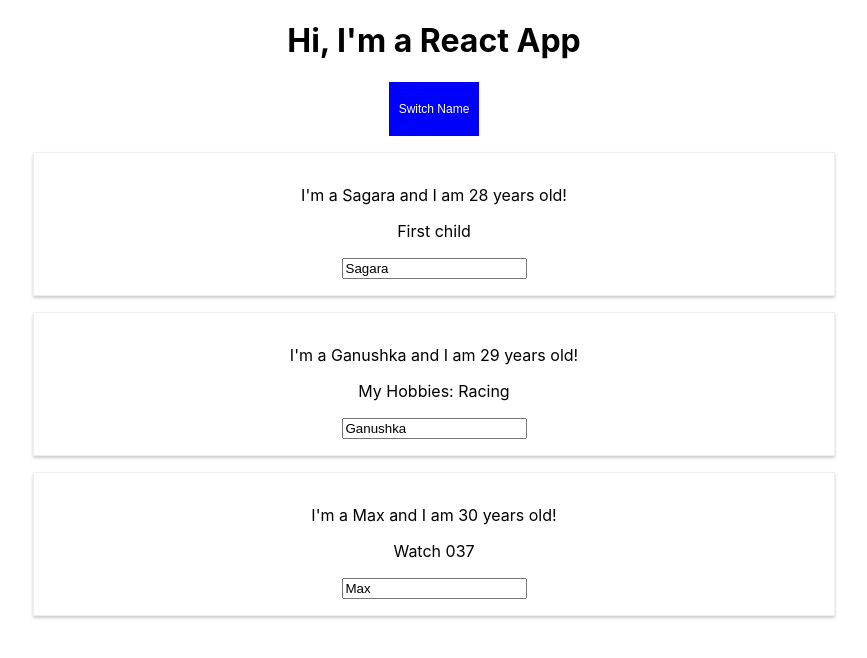
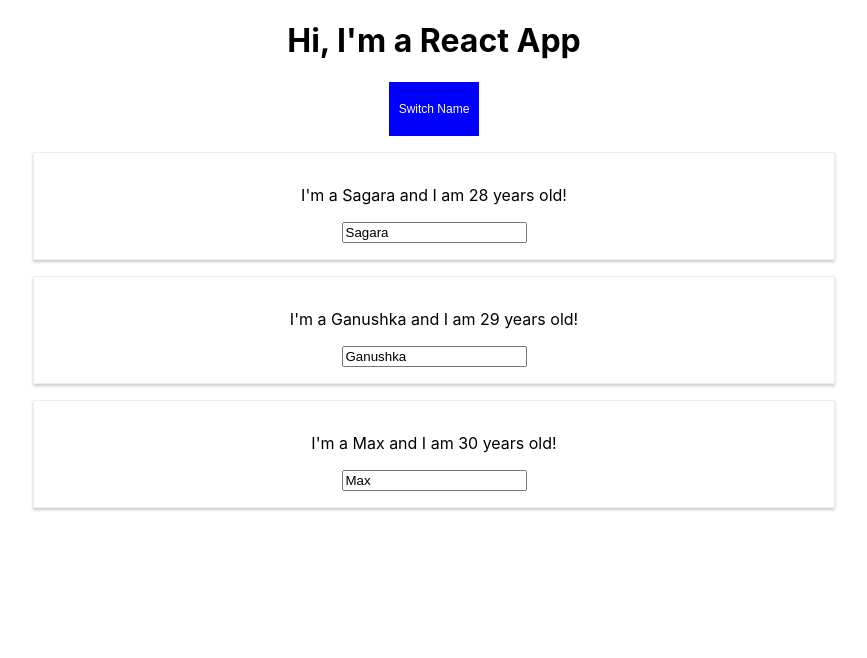
Before and after one commit to SagaraZD/ReactJsTest, a React (Create React App) app: page / in a window 1280 px wide. Both pictures are taken after a click on the button "Switch Name". Shown: the top 658 px of the page, without its empty margins (206-1073 px from the left). Built offline with nearby package versions, Linux system fonts and the light colour scheme.

Commit message:
map with render

```diff
--- a/src/App.js
+++ b/src/App.js
@@ -1,6 +1,7 @@
 import React, { Component } from 'react';
 import './App.css';
 import Person from './Person/Person';
+import person from './Person/Person';
 
 class App extends Component {
 
@@ -43,27 +44,29 @@ class App extends Component {
       cursor: 'pointer',
     };
 
+    let persons = null;
+
+    if ( this.state.showPersons ) {
+       persons = (
+              <div>
+                {this.state.persons.map(person => {
+                  return <Person
+                          name={person.name}
+                          age={person.age} />
+                })}
+
+
+              </div>
+
+            );
+    }
+
     return (
       <div className="App">
           <h1> Hi, I'm a React App </h1>
           <button style={style} onClick={this.togglePersonHandler}>Switch Name</button>
 
-        {
-          this.state.showPersons === true ?
-          <div>
-          <Person
-          name={this.state.persons[0].name}
-          age={this.state.persons[0].age}> First child  </Person>
-          <Person
-          name={this.state.persons[1].name}
-          age={this.state.persons[1].age}
-          click={this.switchNameHandler.bind(this, 'Ganushka')}
-          change={this.switchNameHandler}>My Hobbies: Racing </Person>
-          <Person
-          name={this.state.persons[2].name}
-          age={this.state.persons[2].age}>  Watch 037</Person>
-          </div> : null
-        }
+          {persons}
 
       </div>
     );
```
